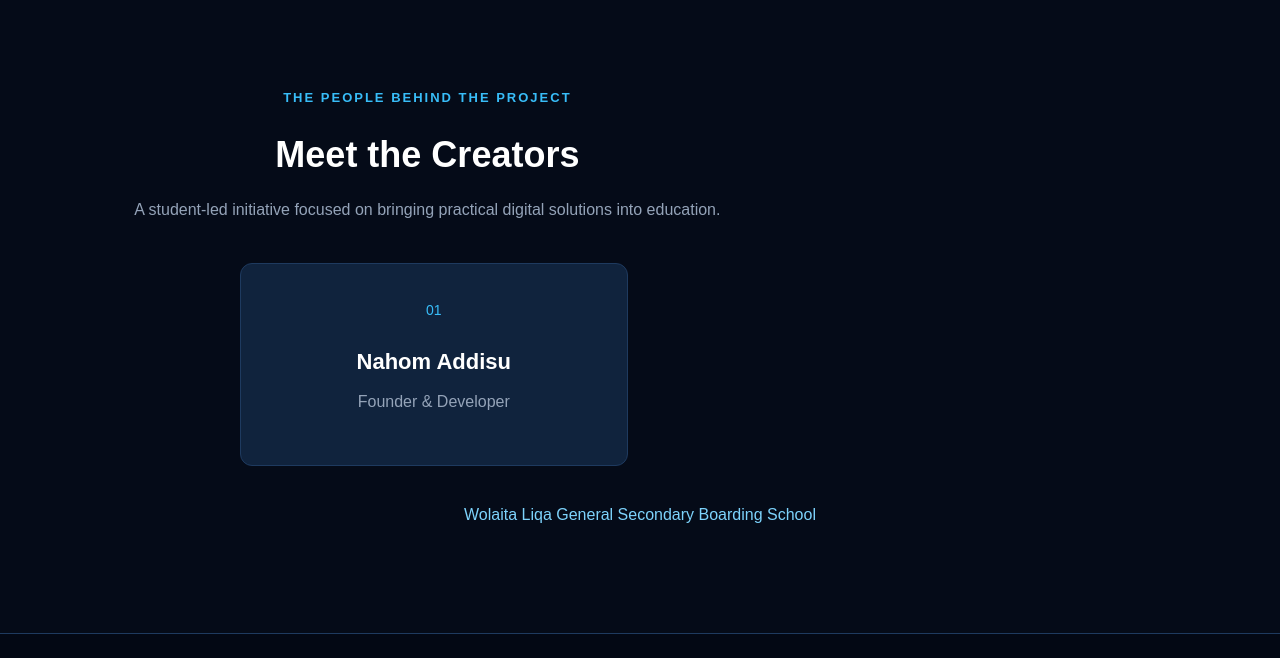
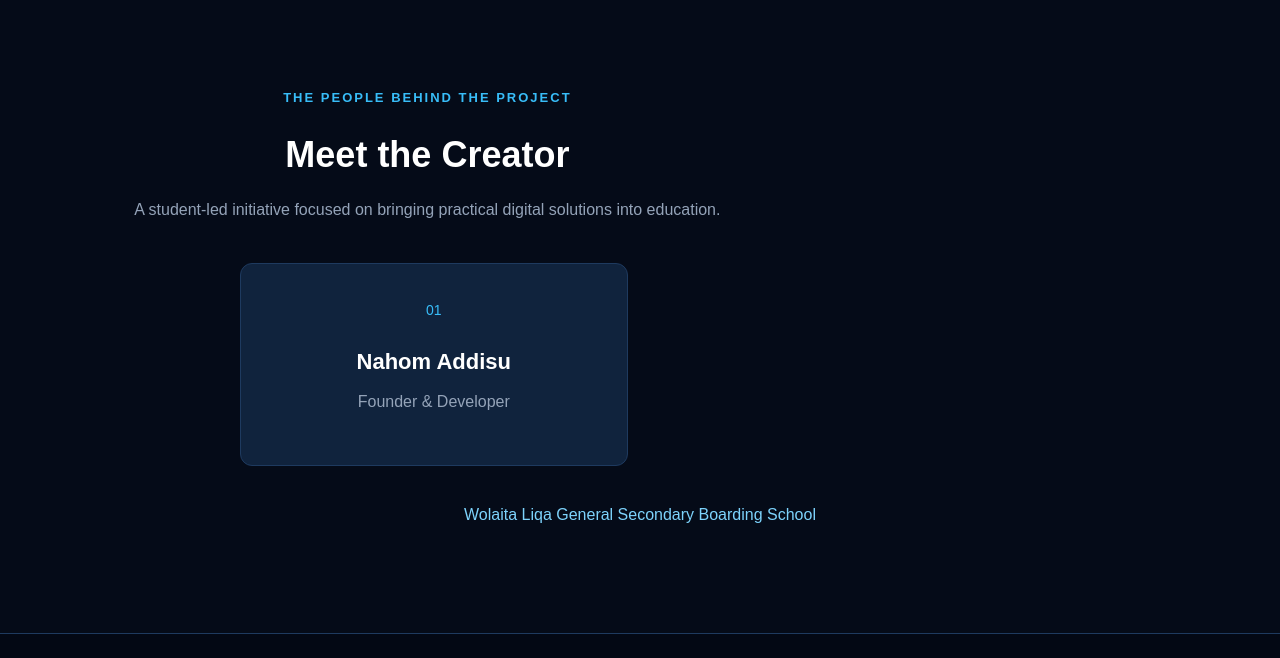
Before and after one commit to nahumaddisu/wlsexamcenter, a plain HTML site: page index.html in a window 1280 px wide. Shown: the part 6300-6958 px from the top of the page. Drawn offline with Linux system fonts and the light colour scheme.

Commit message:
Update index.html

```diff
--- a/index.html
+++ b/index.html
@@ -400,7 +400,7 @@
 
     <div class="section-heading">
         <p class="section-label">THE PEOPLE BEHIND THE PROJECT</p>
-        <h2>Meet the Creators</h2>
+        <h2>Meet the Creator</h2>
         <p>
             A student-led initiative focused on bringing
             practical digital solutions into education.
```
